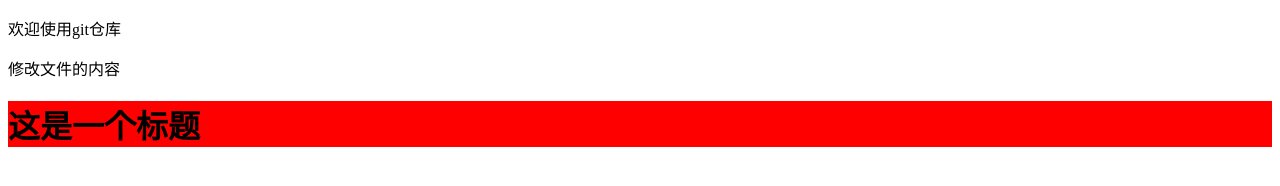
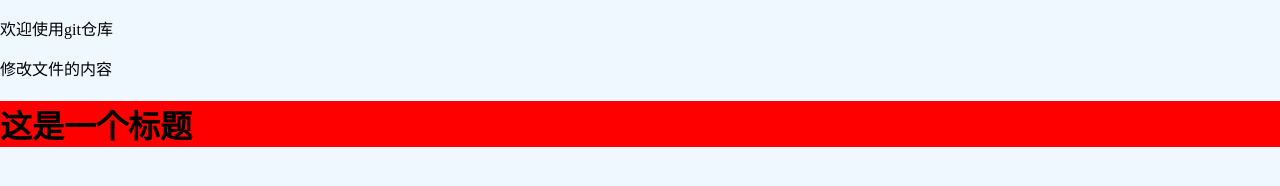
Before and after one commit to wengzipeng/gitcangku, a plain HTML site: page index.html in a window 1280 px wide. Drawn offline with Linux system fonts and the light colour scheme.

Commit message:
跳过暂存区提交修改后的index.css文件

```diff
--- a/index.css
+++ b/index.css
@@ -1,3 +1,10 @@
 h1 {
     background-color: red;
 }
+
+html,
+body {
+    margin: 0;
+    padding: 0;
+    background-color: aliceblue;
+}
```
